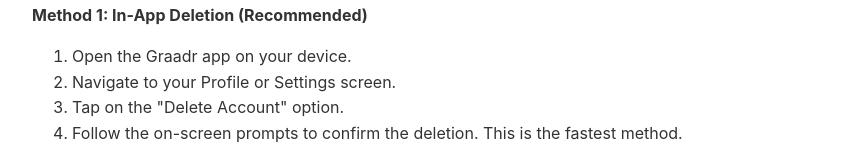
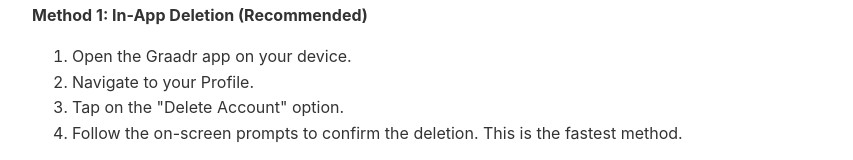
Before and after one commit to DrewWags/Privacy-Policy, a plain HTML site: page delete-account.html in a window 1280 px wide. Shown: the part 240-400 px from the top of the page, without its empty margins (208-1061 px from the left). Drawn offline with Linux system fonts and the light colour scheme.

Commit message:
Update delete-account.html

```diff
--- a/delete-account.html
+++ b/delete-account.html
@@ -30,7 +30,7 @@
     <p><strong>Method 1: In-App Deletion (Recommended)</strong></p>
     <ol>
         <li>Open the Graadr app on your device.</li>
-        <li>Navigate to your Profile or Settings screen.</li>
+        <li>Navigate to your Profile.</li>
         <li>Tap on the "Delete Account" option.</li>
         <li>Follow the on-screen prompts to confirm the deletion. This is the fastest method.</li>
     </ol>
```
